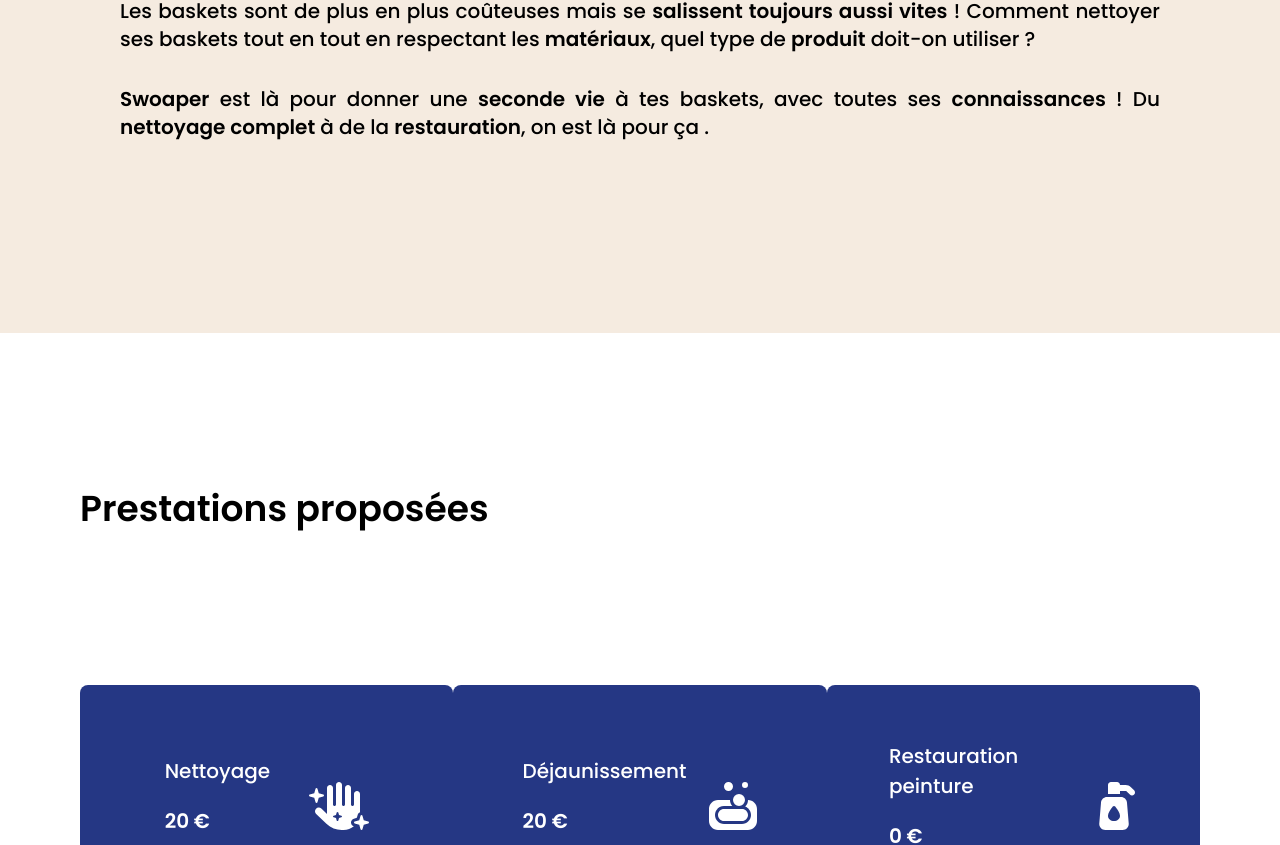
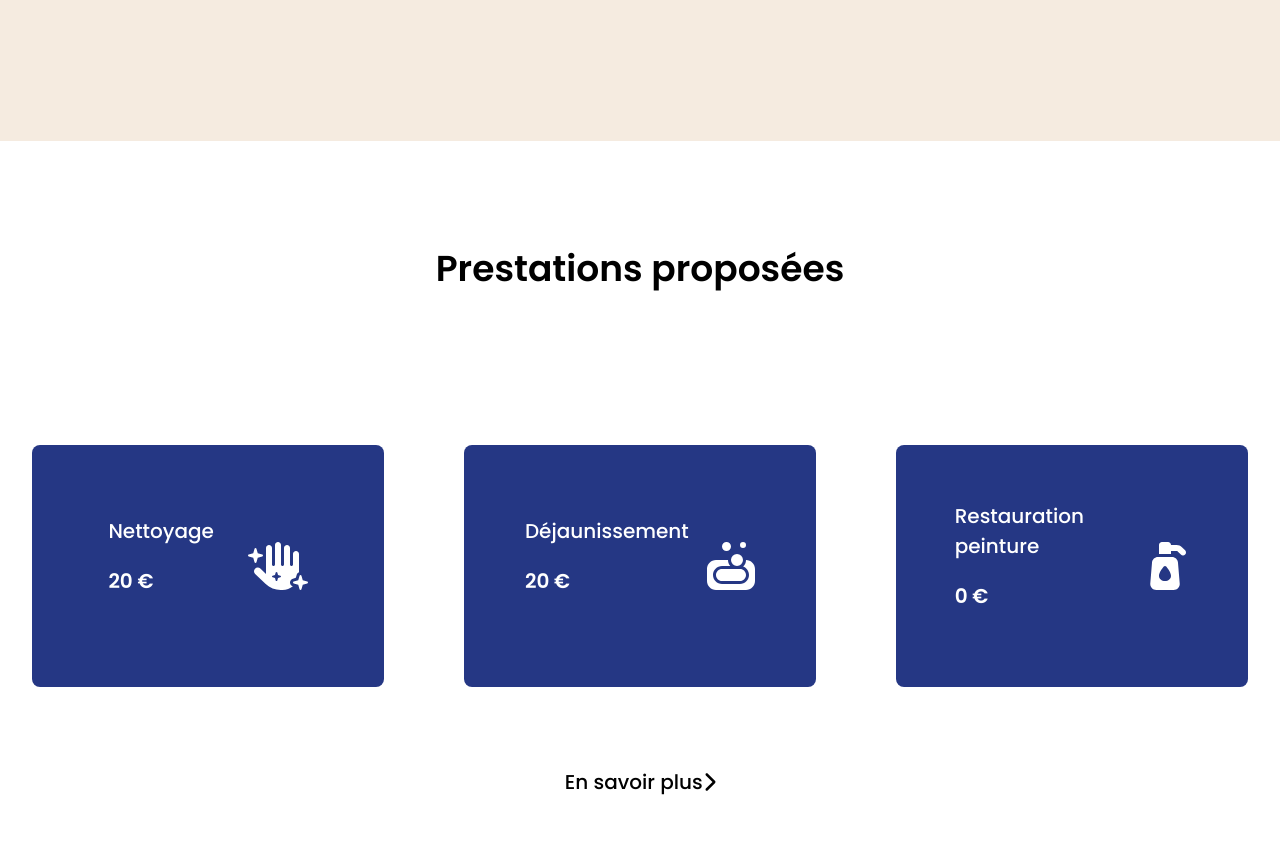
Before and after one commit to Frezz68/swoaper-front, a React (Create React App) app: page /home in a window 1280 px wide. Shown: the part 716-1561 px from the top of the page. Built offline with nearby package versions, Linux system fonts and the light colour scheme.

Commit message:
Finish home page

```diff
--- a/src/pages/Home/Home.scss
+++ b/src/pages/Home/Home.scss
@@ -2,10 +2,12 @@ section {
     display: flex;
     flex-direction: column;
     justify-content: center;
-    padding: 5rem;
+    padding: 2rem;
     font-family: Poppins;
     font-size: 1.25rem;
     font-weight: 500;
+    box-sizing: border-box;
+    width: 100%;
     .centerImg {
         display: flex;
         justify-content: center;
@@ -29,13 +31,16 @@ section {
     }
 }
 .sectionPresta{
+    display: flex;
+    flex-direction: column;
     .divTitlePresta{
         display: flex;
         width: 100%;
         margin-bottom: 5rem;
-        justify-content: space-between;
+        justify-content: center;
         align-items: center;
         .titlePresta{
+            font-weight: 700;
             font-size: 2.25rem;
             line-height: 2.5rem;
             padding-bottom: 2.5rem;
@@ -45,11 +50,33 @@ section {
     .displayCard{
         display: flex;
         flex-direction: row;
+        margin-bottom: 5rem;
+        gap: 5rem;
+    }
+    .posSavoir{
+        display: flex;
+        justify-content: center;
+        align-items: center;
+        width: 100%;
+        .textSavoir{
+            color: inherit;
+            text-decoration: inherit;
+            display: flex;
+            transition-duration: .5s;
+            justify-content: center;
+            align-items: center;
+            flex-direction: row;
+            transition-timing-function: cubic-bezier(0,0,.2,1);
+
+        }
+        .textSavoir:hover{
+            color: rgb(125 174 230);
+        }
     }
 }
 .homeColor{
     background-color: rgb(245 235 224/1);
 }
 .bold-text {
-    font-weight: 700;
+    font-weight: bold;
 }
--- a/src/pages/Home/Home.tsx
+++ b/src/pages/Home/Home.tsx
@@ -1,7 +1,9 @@
 import React from "react";
+import { Link } from "react-router-dom";
 import Logo from "../../assets/swoaper-logo.png";
 import CardPrestation from "../../components/CardPrestation/CardPrestation";
-import {faHandSparkles, faSoap, faPumpSoap } from '@fortawesome/free-solid-svg-icons';
+import {faHandSparkles, faSoap, faPumpSoap, faChevronRight } from '@fortawesome/free-solid-svg-icons';
+import { FontAwesomeIcon } from "@fortawesome/react-fontawesome";
 import "./Home.scss";
 
 const Home = () => {
@@ -37,7 +39,7 @@ const Home = () => {
             <CardPrestation nomPresta="Déjaunissement" prixPresta={20} Icon={faSoap} />
             <CardPrestation nomPresta="Restauration peinture" prixPresta={0} Icon={faPumpSoap} />
           </div>
-          <div></div>
+          <div className="posSavoir"><Link to="/prestations" className="textSavoir">En savoir plus <FontAwesomeIcon className="cardIcon" icon={faChevronRight} /></Link></div>
 
         </div>
       </section>
```
